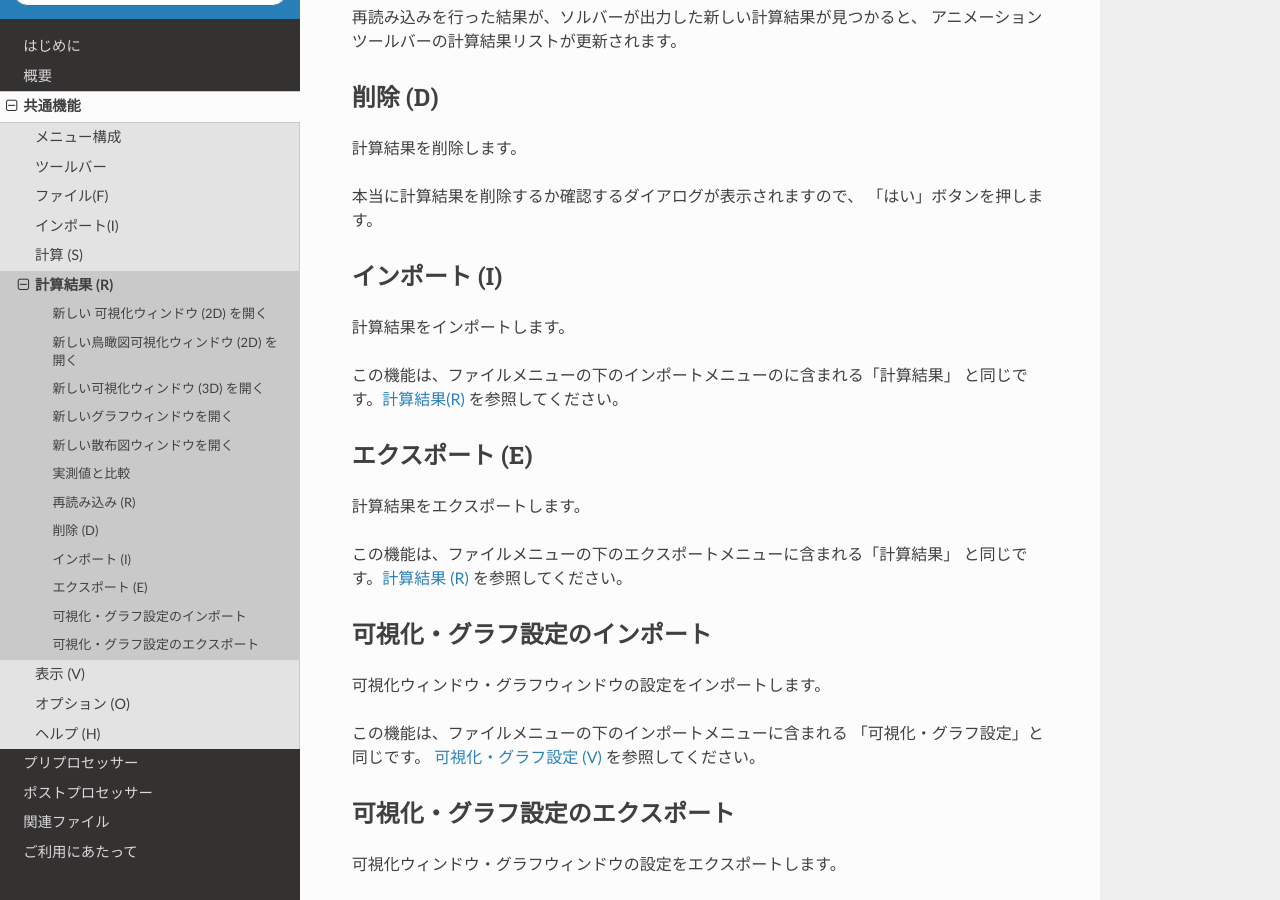
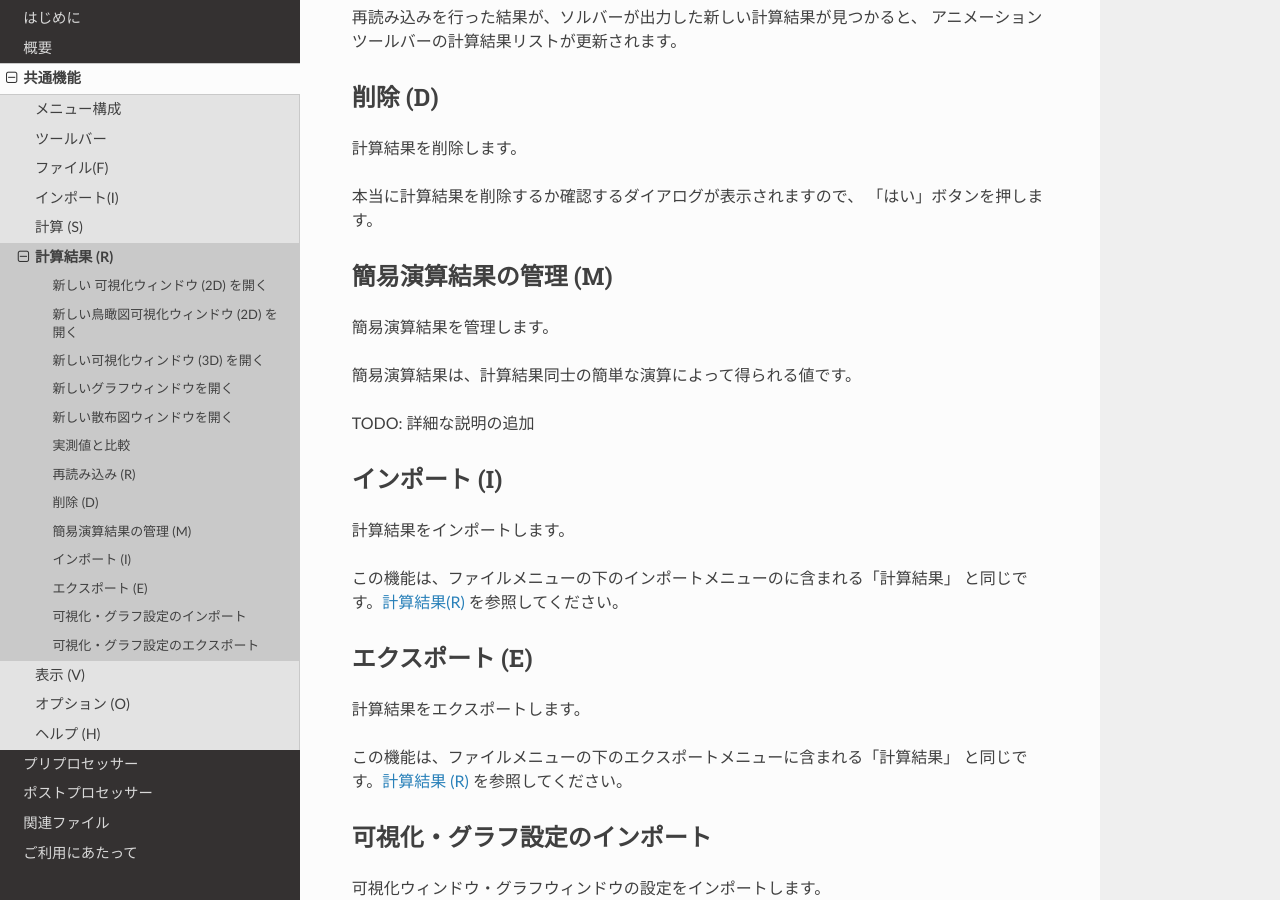
Before and after one commit to i-RIC/gui_user_manual, a Sphinx documentation site: the page built from source/03/07_calc_result.rst, in a window 1280 px wide and 900 px high, scrolled down 1247 px. Built offline with Sphinx 7.4.7 and the Read the Docs theme 2.0.0, drawn with Linux system fonts in a browser that asks for light colours.

Commit message:
Description about Manage simple operation results added.

```diff
--- a/source/03/07_calc_result.rst
+++ b/source/03/07_calc_result.rst
@@ -65,6 +65,17 @@
 本当に計算結果を削除するか確認するダイアログが表示されますので、
 「はい」ボタンを押します。
 
+.. _sec_manage_simple_operation_results:
+
+簡易演算結果の管理 (M)
+------------------------------
+
+簡易演算結果を管理します。
+
+簡易演算結果は、計算結果同士の簡単な演算によって得られる値です。
+
+TODO: 詳細な説明の追加
+
 インポート (I)
 ----------------
 
```
